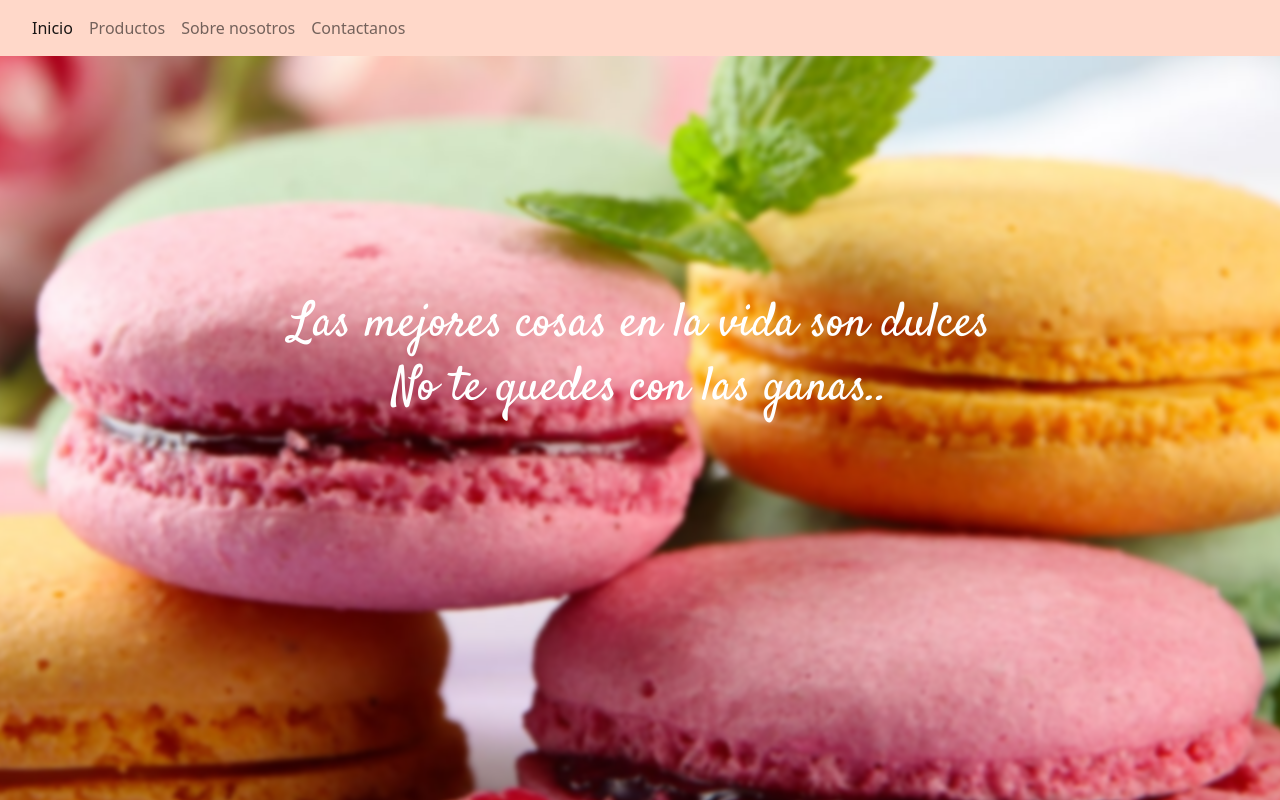
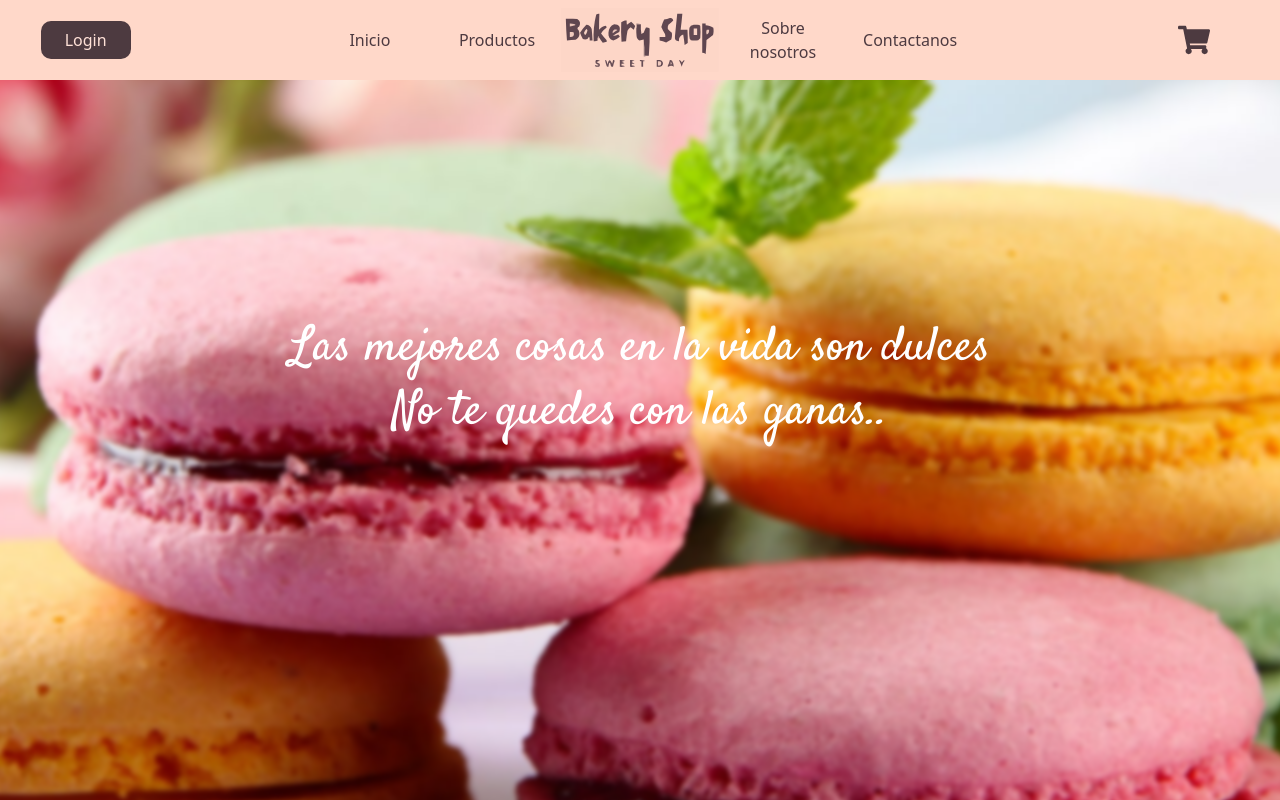
Before and after one commit to marcom25/panaderia-proyect, a React (Create React App) app: page / in a window 1280 px wide. Shown: the top 800 px of the page. Built offline with nearby package versions, Linux system fonts and the light colour scheme; a web font is replaced by a local one.

Commit message:
Navbar almost done

```diff
--- a/src/components/Navbar.jsx
+++ b/src/components/Navbar.jsx
@@ -1,31 +1,39 @@
+// IMPORTS DE MODULOS
 import React from 'react';
+// IMPORTS DE ICONOS
+import { FaShoppingCart } from 'react-icons/fa';
+// IMPORTS DE CSS
 import "../css/Navbar.css";
+import "../css/Colors.css";
 
-import "../css/Colors.css";
+// IMPORTS DE IMAGENES
+import logo from "../images/logos/titulo-mas-cercano.svg";
 
 const Navbar = () => {
     return (
-      <nav className="colores navbar navbar-expand-md navbar-light d-none d-md-block bg-pink">
+      <nav className="bg-pink navbar navbar-expand-md navbar-light d-none d-md-block d-flex">
           <div className="container-fluid ">
-              <button className="navbar-toggler" type="button" data-bs-toggle="collapse" data-bs-target="#navbarNavDropdown" aria-controls="navbarNavDropdown" aria-expanded="false" aria-label="Toggle navigation">
-                <span className="navbar-toggler-icon"></span>
-              </button>
+            <div className='login-width text-center'><a className='loginDesing' href="">Login</a></div>
               <div className="collapse navbar-collapse mecanismomenu" id="navbarNavDropdown">
-                <ul className="navbar-nav">
-                  <li className="nav-item">
-                    <a className="nav-link active" aria-current="page" href="#">Inicio</a>
+                <ul className="navbar-nav d-flex justify-content-around m-auto">
+                  <li className="nav-item w-20 my-auto text-center">
+                    <a className="nav-link brown-font loginOptions" aria-current="page" href="#">Inicio</a>
                   </li>
-                  <li className="nav-item">
-                    <a className="nav-link" href="#">Productos</a>
+                  <li className="nav-item w-20 my-auto text-center">
+                    <a className="nav-link brown-font loginOptions" href="#">Productos</a>
                   </li>
-                  <li className="nav-item">
-                    <a className="nav-link" href="#">Sobre nosotros</a>
+                  <li className="nav-item text-center logo-width">
+                    <img src={logo} alt="bakeryshop" className='w-100 h-100 m-auto'/>
                   </li>
-                  <li className="nav-item">
-                    <a className="nav-link" href="#">Contactanos</a>
+                  <li className="nav-item my-auto w-20 text-center">
+                    <a className="nav-link brown-font loginOptions" href="#">Sobre nosotros</a>
+                  </li>
+                  <li className="nav-item my-auto w-20 text-center">
+                    <a className="nav-link brown-font loginOptions" href="#">Contactanos</a>
                   </li>
                 </ul>
               </div>
+              <div className='carritoNavbar text-center brown-font font-orange-dark-hover'><FaShoppingCart style={{fontSize: '2rem', cursor:'pointer'}}/></div>
           </div>
       </nav>
 
--- a/src/components/Sidebar.jsx
+++ b/src/components/Sidebar.jsx
@@ -27,7 +27,7 @@ const Sidebar = () => {
   return (
     <>
       <nav className="navbar navbar-light bg-pink sticky-top d-md-none">
-        <div className="container-fluid padding-left-menu-button" style={{width: '33%'}}>
+        <div className="container-fluid padding-left-menu-button" style={{width: '33%', overflow: 'hidden'}}>
           <button className="navbar-toggler border-0" type="button" data-bs-toggle="offcanvas" data-bs-target="#offcanvasNavbar" aria-controls="offcanvasNavbar">
             <h2 ><AiOutlineMenu className="brown-font"/></h2>
           </button>
--- a/src/css/Navbar.css
+++ b/src/css/Navbar.css
@@ -1,3 +1,59 @@
-.colores {
-    background-color: rgb(255, 225, 215);
+.w-20 {
+    width: 20% !important;
 }
+
+.logo-width {
+    width: 25% !important;
+}
+
+/* Login */
+.login-width {
+    width: 10% !important;
+}
+.loginDesing {
+    background-color: rgb(77, 58, 64);
+    padding-top: 0.5rem;
+    padding-right: 1.5rem;
+    padding-left: 1.5rem;
+    padding-bottom: 0.5rem;
+    border-top-left-radius: 10px;
+    border-bottom-left-radius: 10px;
+    border-top-right-radius: 10px;
+    border-bottom-right-radius: 10px;
+    text-decoration: none;
+    color: rgb(255, 225, 215);
+}
+
+.loginDesing:hover {
+    background-color: rgb(61, 50, 52);
+    color: white;
+}
+
+.loginOptions {
+    border-top-left-radius: 8px;
+    border-top-right-radius: 8px;
+    border-bottom-left-radius: 8px;
+    border-bottom-right-radius: 8px;
+}
+.loginOptions:hover {
+    padding-top: 0.5rem;
+    padding-bottom: 0.5rem;
+    padding-left: 1rem;
+    padding-right: 1rem;
+    color: rgb(187, 75, 0) !important;
+}
+
+
+
+
+/* Cart */
+.carritoNavbar {
+    width: 10% !important;
+}
+
+
+
+/* Logo */
+.logo {
+    width: 20%;
+}
--- a/src/css/Sidebar.css
+++ b/src/css/Sidebar.css
@@ -5,7 +5,7 @@
     background-color: rgb(255, 225, 215);
 }
 .carrito {
-    width: 33%;
+    width: 33% !important;
     padding-right: 20px;
     color: rgb(77, 58, 64);
 }
```
